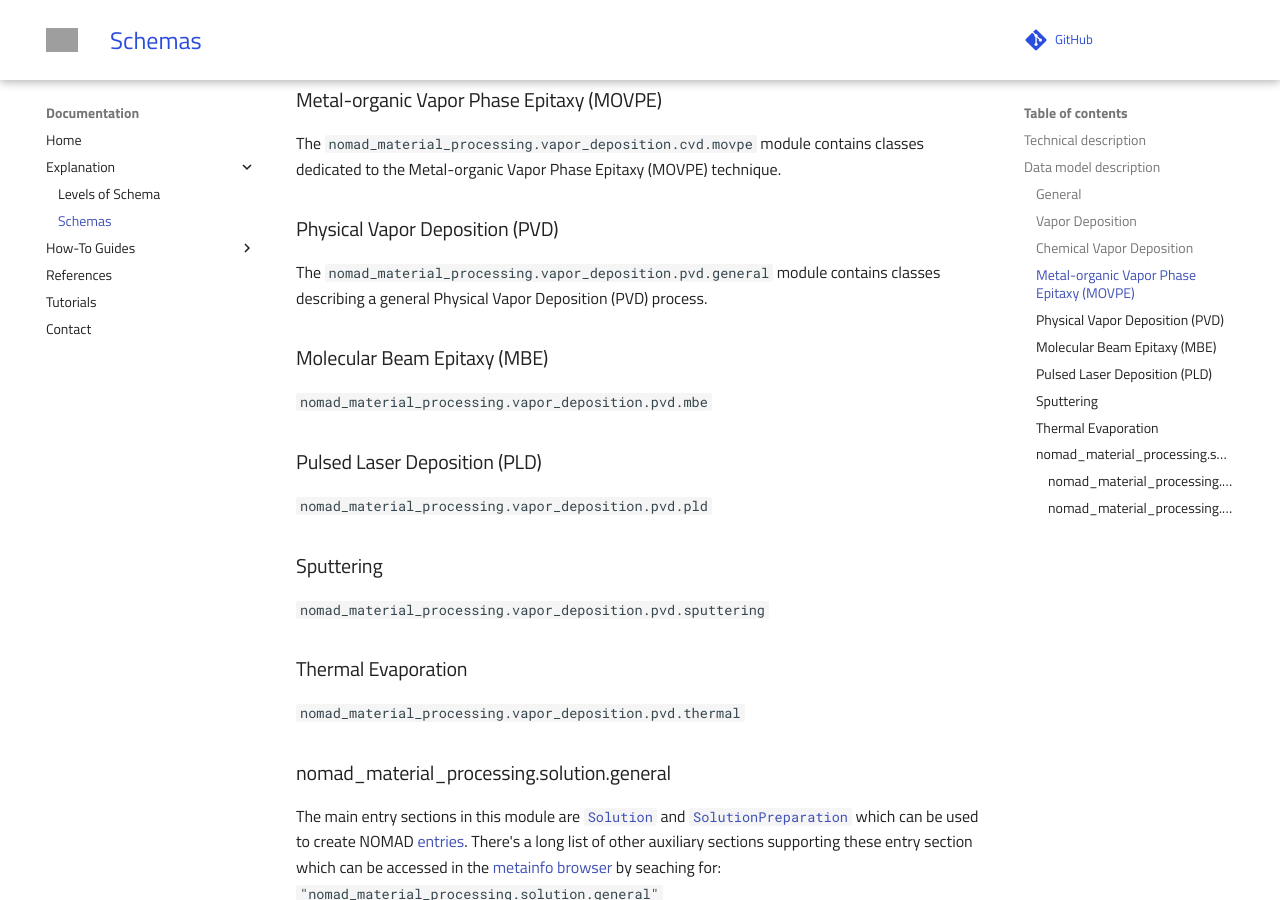
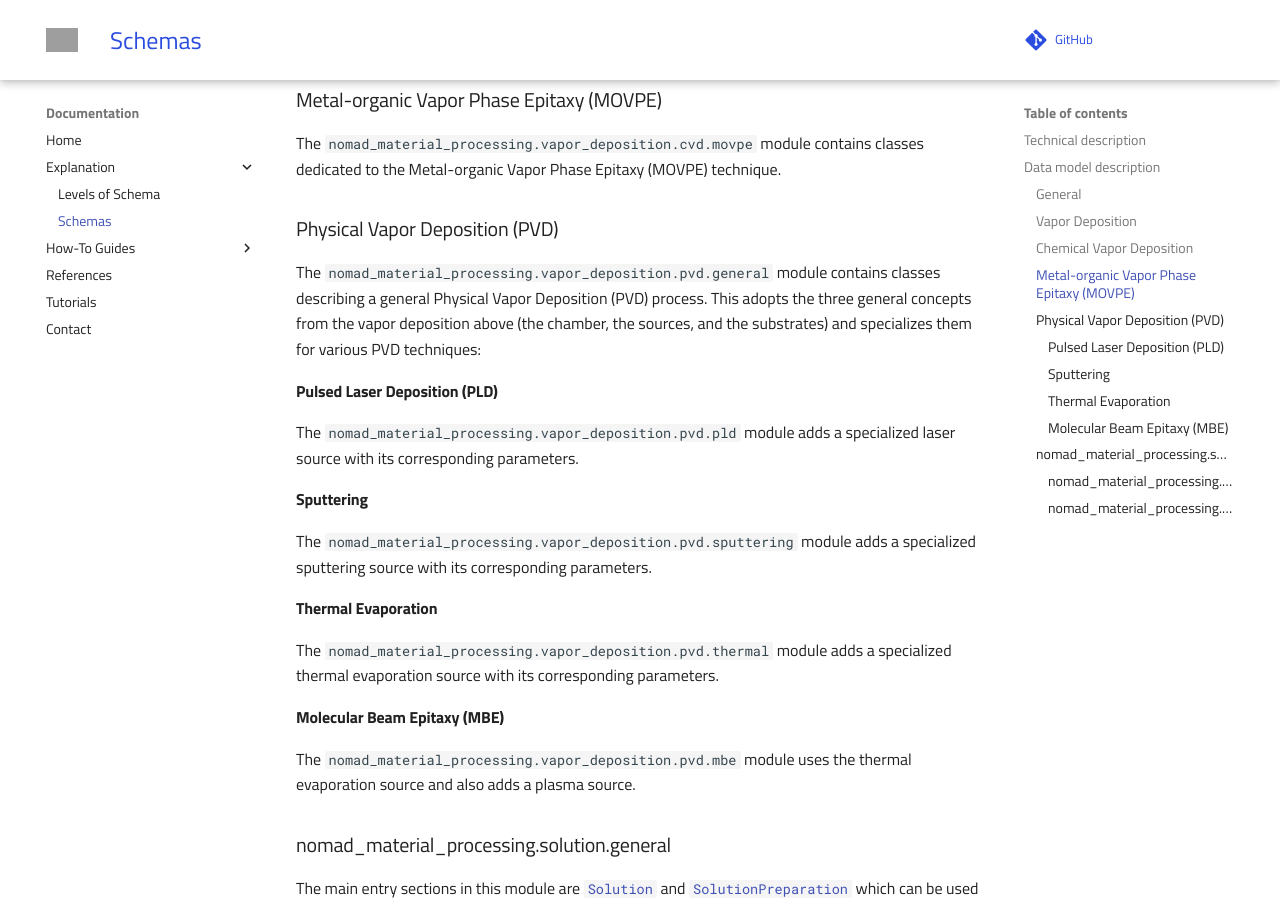
Before and after one commit to FAIRmat-NFDI/nomad-material-processing, an MkDocs documentation site: the page built from docs/explanation/schemas.md, in a window 1280 px wide and 900 px high, scrolled down 3240 px. Built offline with MkDocs 1.6.1 and Material for MkDocs 9.7.7, drawn with Linux system fonts in a browser that asks for light colours; comment, search, counter and statistics services are not loaded; grey boxes are pictures that could not be loaded.

Commit message:
Added basic explanation of PVD schemas

```diff
--- a/docs/explanation/schemas.md
+++ b/docs/explanation/schemas.md
@@ -101,20 +101,25 @@ dedicated to the Metal-organic Vapor Phase Epitaxy (MOVPE) technique.
 
 ### Physical Vapor Deposition (PVD)
 The `nomad_material_processing.vapor_deposition.pvd.general` module contains classes
-describing a general Physical Vapor Deposition (PVD) process.
+describing a general Physical Vapor Deposition (PVD) process. This adopts the three
+general concepts from the vapor deposition above (the chamber, the sources, and the
+ substrates) and specializes them for various PVD techniques:
 
+#### Pulsed Laser Deposition (PLD)
+The `nomad_material_processing.vapor_deposition.pvd.pld` module adds a specialized laser
+source with its corresponding parameters.
 
-### Molecular Beam Epitaxy (MBE)
-`nomad_material_processing.vapor_deposition.pvd.mbe`
+#### Sputtering
+The `nomad_material_processing.vapor_deposition.pvd.sputtering` module adds a specialized
+sputtering source with its corresponding parameters.
 
-### Pulsed Laser Deposition (PLD)
-`nomad_material_processing.vapor_deposition.pvd.pld`
+#### Thermal Evaporation
+The `nomad_material_processing.vapor_deposition.pvd.thermal` module adds a specialized
+thermal evaporation source with its corresponding parameters.
 
-### Sputtering
-`nomad_material_processing.vapor_deposition.pvd.sputtering`
-
-### Thermal Evaporation
-`nomad_material_processing.vapor_deposition.pvd.thermal`
+#### Molecular Beam Epitaxy (MBE)
+The `nomad_material_processing.vapor_deposition.pvd.mbe` module uses the thermal evaporation
+source and also adds a plasma source.
 
 
 ### nomad_material_processing.solution.general
```
